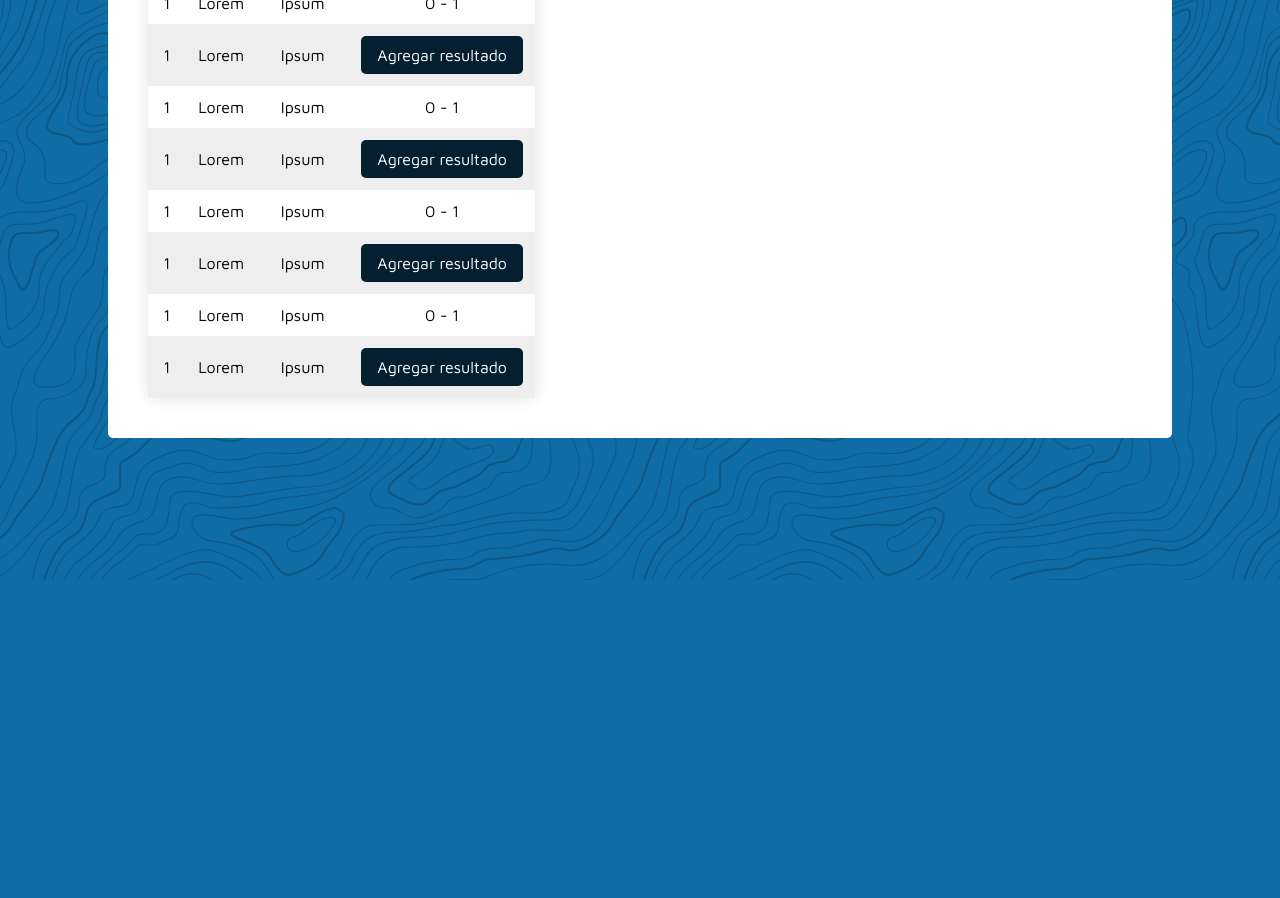
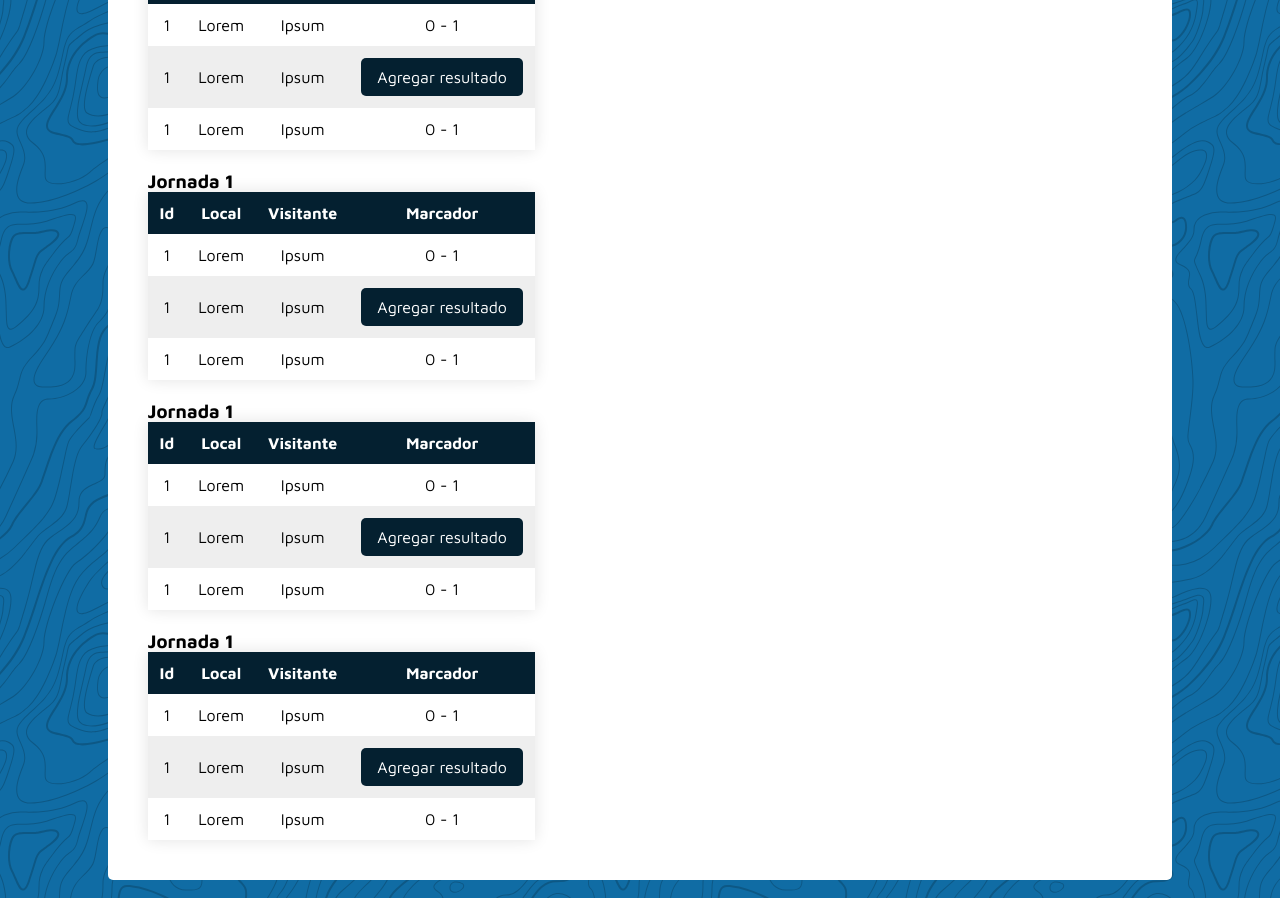
Before and after one commit to joaquinsian/Control-Torneo-Deportivo, an Angular app in the folder frontend/: page /user/my-leagues/1/journey in a window 1280 px wide. Shown: the part 220-1118 px from the top of the page. Before the commit the page ends 800 px from the top, so only its background shows below. Built offline with nearby package versions, Linux system fonts and the light colour scheme.

Commit message:
Se mejoró algoritmo de jornadas

```diff
--- a/frontend/src/app/components/user/user-myleagues-leaguebyid/leaguebyid-journey/leaguebyid-journey.component.html
+++ b/frontend/src/app/components/user/user-myleagues-leaguebyid/leaguebyid-journey/leaguebyid-journey.component.html
@@ -1,5 +1,6 @@
 <div class="m-container w-100">
     <h2 class="m-b-20">JORNADAS</h2>
+    <h3 class="m-t-20">Jornada 1</h3>
     <table class="table-standard m-table">
         <thead>
             <tr>
@@ -28,12 +29,20 @@
                 <td>Ipsum</td>
                 <td>0 - 1</td>
             </tr>
+        </tbody>
+    </table>
+
+    <h3 class="m-t-20">Jornada 1</h3>
+    <table class="table-standard m-table">
+        <thead>
             <tr>
-                <td>1</td>
-                <td>Lorem</td>
-                <td>Ipsum</td>
-                <td><button class="btn">Agregar resultado</button></td>
+                <th>Id</th>
+                <th>Local</th>
+                <th>Visitante</th>
+                <th>Marcador</th>
             </tr>
+        </thead>
+        <tbody>
             <tr>
                 <td>1</td>
                 <td>Lorem</td>
@@ -52,12 +61,70 @@
                 <td>Ipsum</td>
                 <td>0 - 1</td>
             </tr>
+        </tbody>
+    </table>
+
+    <h3 class="m-t-20">Jornada 1</h3>
+    <table class="table-standard m-table">
+        <thead>
+            <tr>
+                <th>Id</th>
+                <th>Local</th>
+                <th>Visitante</th>
+                <th>Marcador</th>
+            </tr>
+        </thead>
+        <tbody>
+            <tr>
+                <td>1</td>
+                <td>Lorem</td>
+                <td>Ipsum</td>
+                <td>0 - 1</td>
+            </tr>
             <tr>
                 <td>1</td>
                 <td>Lorem</td>
                 <td>Ipsum</td>
                 <td><button class="btn">Agregar resultado</button></td>
             </tr>
+            <tr>
+                <td>1</td>
+                <td>Lorem</td>
+                <td>Ipsum</td>
+                <td>0 - 1</td>
+            </tr>
+        </tbody>
+    </table>
+
+    <h3 class="m-t-20">Jornada 1</h3>
+    <table class="table-standard m-table">
+        <thead>
+            <tr>
+                <th>Id</th>
+                <th>Local</th>
+                <th>Visitante</th>
+                <th>Marcador</th>
+            </tr>
+        </thead>
+        <tbody>
+            <tr>
+                <td>1</td>
+                <td>Lorem</td>
+                <td>Ipsum</td>
+                <td>0 - 1</td>
+            </tr>
+            <tr>
+                <td>1</td>
+                <td>Lorem</td>
+                <td>Ipsum</td>
+                <td><button class="btn">Agregar resultado</button></td>
+            </tr>
+            <tr>
+                <td>1</td>
+                <td>Lorem</td>
+                <td>Ipsum</td>
+                <td>0 - 1</td>
+            </tr>
         </tbody>
     </table>
 </div>
```
Also changed, not shown: 1 other file (tests, documents, lock files or other folders).
